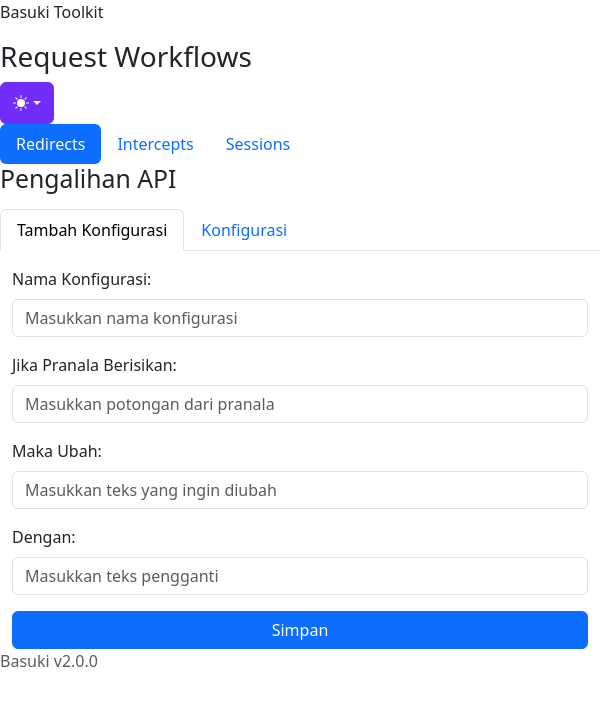
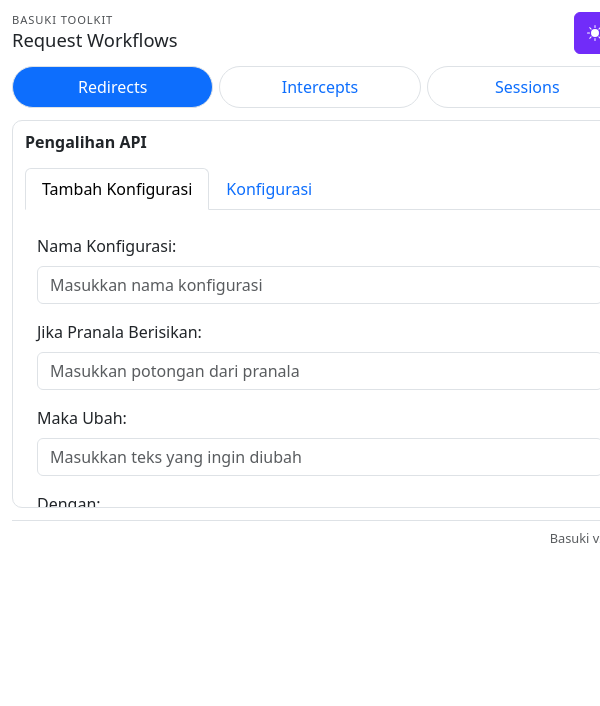
Before and after one commit to zakyyudha/basuki, a browser extension: page popup.html in a window 400 px wide. Shown: the top 706 px of the page, 600 px wide, since content can reach past the window. Drawn offline with Linux system fonts and the light colour scheme.

Commit message:
feat(01-01): add frame-safe popup shell layout rules
- define popup shell dimensions grid structure and scroll containment
- add workflow navigation and section spacing styles for chrome popup constraints

```diff
--- a/styles/popup.css
+++ b/styles/popup.css
@@ -1,21 +1,104 @@
-html {
-    width: 600px;
+:root {
+    --popup-width: 640px;
+    --popup-min-height: 560px;
+    --shell-gap: 12px;
+    --shell-padding: 12px;
+    --shell-radius: 10px;
+}
+
+html,
+body {
+    width: var(--popup-width);
+    min-width: var(--popup-width);
+    max-width: var(--popup-width);
+    min-height: var(--popup-min-height);
+}
+
+body {
+    margin: 0;
+    overflow: hidden;
+}
+
+.popup-shell {
+    height: var(--popup-min-height);
+    display: grid;
+    grid-template-rows: auto auto minmax(0, 1fr) auto;
+    gap: var(--shell-gap);
+    padding: var(--shell-padding);
+    overflow: hidden;
+}
+
+.popup-shell__header {
+    display: flex;
+    align-items: flex-start;
+    justify-content: space-between;
+    gap: 8px;
+}
+
+.popup-shell__eyebrow {
+    margin: 0;
+    font-size: 0.7rem;
+    letter-spacing: 0.08em;
+    text-transform: uppercase;
+    opacity: 0.8;
+}
+
+.popup-shell__title {
+    margin: 0;
+    font-size: 1.15rem;
+    line-height: 1.2;
+}
+
+.popup-shell__nav {
+    display: grid;
+    grid-template-columns: repeat(3, minmax(0, 1fr));
+    gap: 6px;
+}
+
+.popup-shell__nav .nav-link {
+    white-space: nowrap;
+    text-align: center;
+    border: 1px solid var(--bs-border-color);
+    border-radius: 999px;
+}
+
+.popup-shell__content {
+    min-height: 0;
+    overflow-y: auto;
+    overflow-x: hidden;
+    border: 1px solid var(--bs-border-color);
+    border-radius: var(--shell-radius);
+    padding: 12px;
+}
+
+.workflow-panel {
+    min-height: 100%;
+}
+
+.workflow-panel__title {
+    margin: 0;
+    font-size: 1rem;
+    font-weight: 600;
+}
+
+.workflow-panel .tab-content {
+    padding-top: 8px;
+}
+
+.workflow-panel .table {
+    margin-bottom: 0;
+}
+
+.popup-shell__footer {
+    border-top: 1px solid var(--bs-border-color);
+    padding-top: 8px;
+    text-align: right;
+    font-size: 0.8rem;
 }
 
 .bi {
     vertical-align: -.125em;
     fill: currentColor;
-}
-
-.nav-scroller .nav {
-    display: flex;
-    flex-wrap: nowrap;
-    padding-bottom: 1rem;
-    margin-top: -1px;
-    overflow-x: auto;
-    text-align: center;
-    white-space: nowrap;
-    -webkit-overflow-scrolling: touch;
 }
 
 .btn-bd-primary {
```
